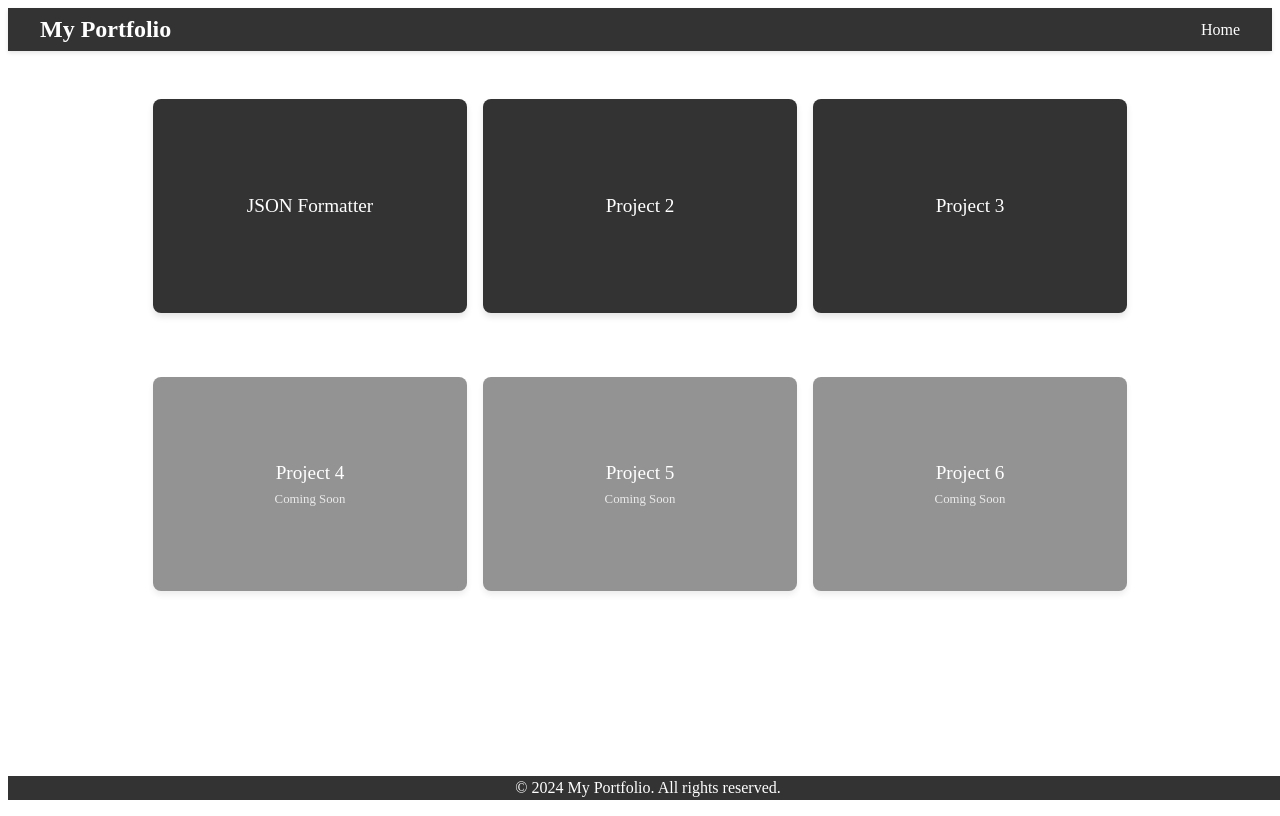
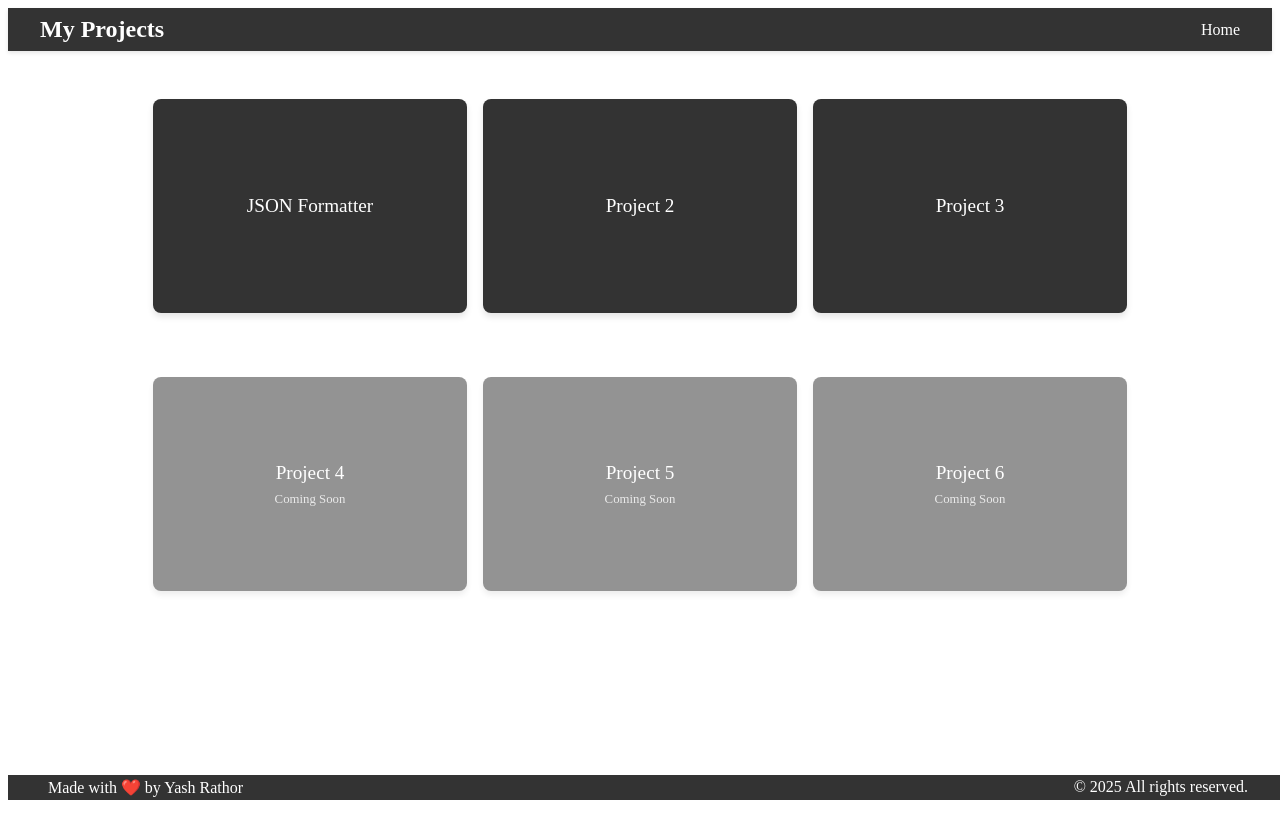
Before and after one commit to github-yash-rathor/format-json, a React (Create React App) app: page / in a window 1280 px wide. Built offline with nearby package versions, Linux system fonts and the light colour scheme.

Commit message:
Minor updates

```diff
--- a/public/index.html
+++ b/public/index.html
@@ -24,7 +24,7 @@
       work correctly both with client-side routing and a non-root public URL.
       Learn how to configure a non-root public URL by running `npm run build`.
     -->
-    <title>React App</title>
+    <title>My Projects</title>
   </head>
   <body>
     <noscript>You need to enable JavaScript to run this app.</noscript>
--- a/src/components/Footer.css
+++ b/src/components/Footer.css
@@ -11,7 +11,17 @@
   max-width: 1200px;
   margin: 0 auto;
   padding: 0 1rem;
-  text-align: center;
+  display: flex;
+  justify-content: space-between;
+  align-items: center;
+}
+
+.footer-left {
+  text-align: left;
+}
+
+.footer-right {
+  text-align: right;
 }
 
 .footer p {
--- a/src/components/Footer.js
+++ b/src/components/Footer.js
@@ -5,7 +5,12 @@ const Footer = () => {
   return (
     <footer className="footer">
       <div className="footer-content">
-        <p>&copy; 2024 My Portfolio. All rights reserved.</p>
+        <div className="footer-left">
+          <p>Made with ❤️ by Yash Rathor</p>
+        </div>
+        <div className="footer-right">
+          <p>&copy; 2025 All rights reserved.</p>
+        </div>
       </div>
     </footer>
   );
--- a/src/components/Header.js
+++ b/src/components/Header.js
@@ -7,7 +7,7 @@ const Header = () => {
     <header className="header">
       <div className="header-content">
         <Link to="/" className="header-title">
-          <h1>My Portfolio</h1>
+          <h1>My Projects</h1>
         </Link>
         <nav>
           <ul>
```
